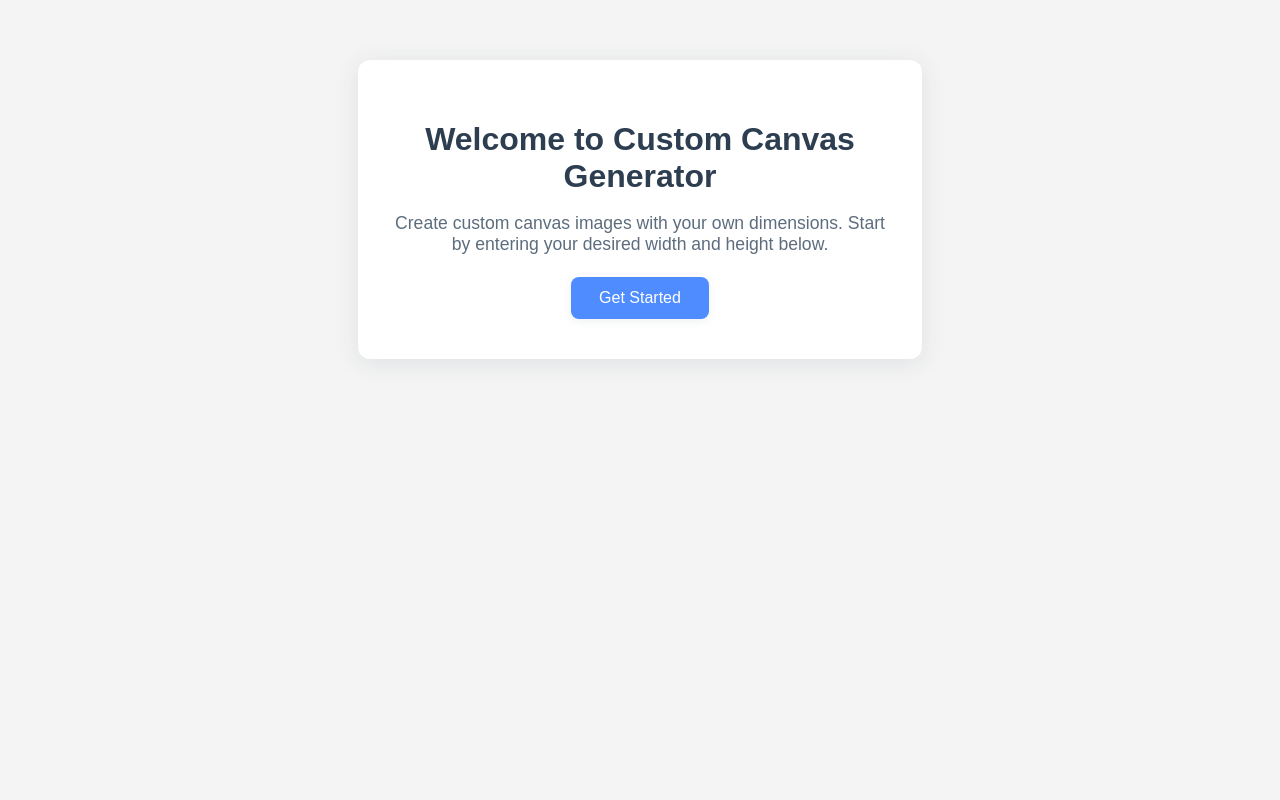
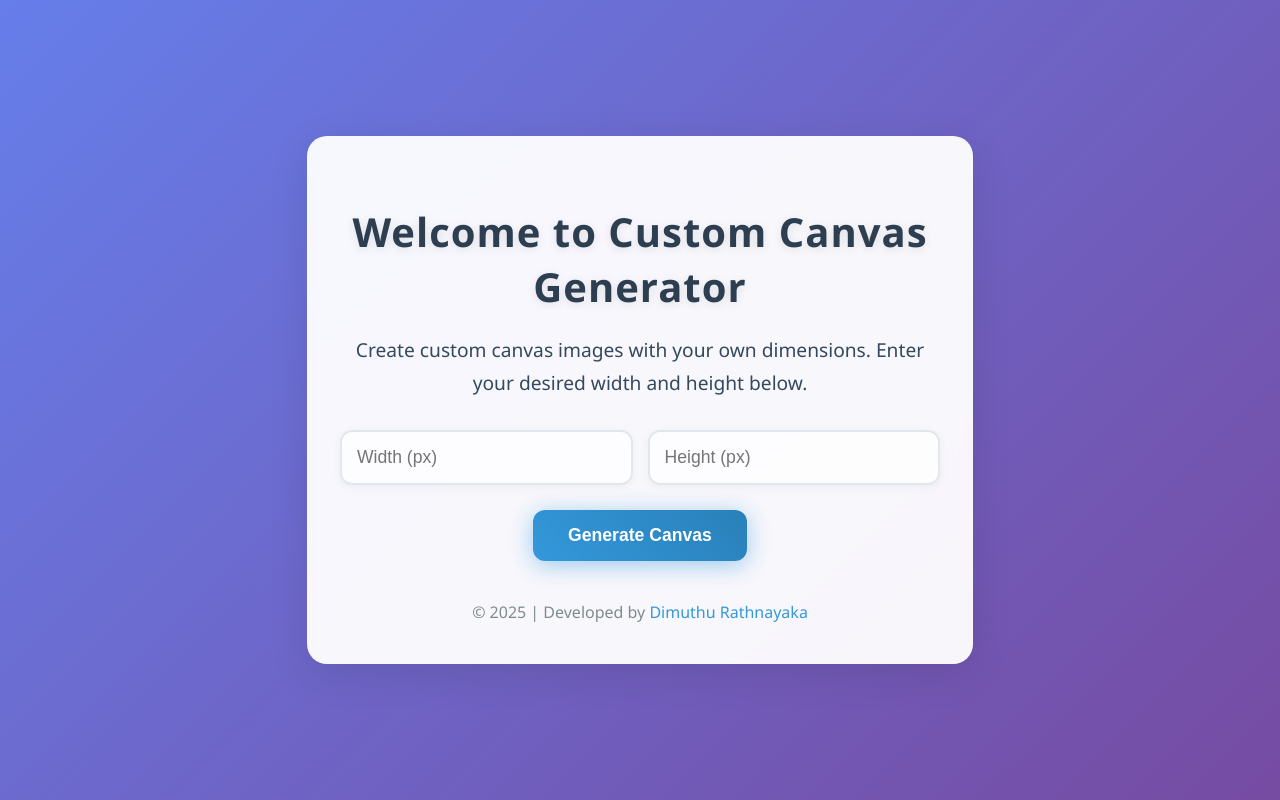
Before and after one commit to dimuthulk/Custom-Canvas-Generator, a Flask app: page / in a window 1280 px wide. Run offline with Flask 3, Linux system fonts and the light colour scheme.

Commit message:
some styles app

```diff
--- a/templates/index.html
+++ b/templates/index.html
@@ -3,58 +3,205 @@
 <head>
     <meta charset="UTF-8">
     <meta name="viewport" content="width=device-width, initial-scale=1.0">
-    <title>Custom Canvas Generator</title>
+    <title>Custom Canvas Generator | Create Custom Canvas Images Online</title>
+    <meta name="description" content="Generate custom canvas images with your own dimensions instantly. Easy, fast, and free online canvas generator for designers and developers.">
+    <meta name="keywords" content="canvas generator, custom canvas, image generator, online canvas, design tool, free canvas, canvas dimensions">
+    <meta name="author" content="Dimuthu Rathnayaka">
+    <meta property="og:title" content="Custom Canvas Generator">
+    <meta property="og:description" content="Create custom canvas images with your own dimensions. Start designing now!">
+    <meta property="og:type" content="website">
+    <meta property="og:url" content="https://dimuthulk.dev/">
+    <meta property="og:image" content="https://dimuthulk.dev/static/canvas-preview.png">
+    <link rel="canonical" href="https://dimuthulk.dev/">
+    <!-- Favicons provided from templates/favicon_io served via /favicon/ route -->
+    <link rel="apple-touch-icon" sizes="180x180" href="/favicon/apple-touch-icon.png">
+    <link rel="icon" type="image/png" sizes="32x32" href="/favicon/favicon-32x32.png">
+    <link rel="icon" type="image/png" sizes="16x16" href="/favicon/favicon-16x16.png">
+    <link rel="manifest" href="/favicon/site.webmanifest">
     <style>
         body {
-            font-family: Arial, sans-serif;
-            background: #f4f4f4;
+            font-family: 'Segoe UI', 'Roboto', Arial, sans-serif;
+            background: linear-gradient(135deg, #667eea 0%, #764ba2 100%);
             margin: 0;
             padding: 0;
+            min-height: 100vh;
+            display: flex;
+            align-items: center;
+            justify-content: center;
+            animation: fadeIn 1.5s ease-in-out;
         }
         .container {
-            max-width: 500px;
-            margin: 60px auto;
-            background: #fff;
+            max-width: 600px;
+            width: 95vw;
+            margin: 20px auto;
+            background: rgba(255, 255, 255, 0.95);
+            backdrop-filter: blur(10px);
             padding: 40px 32px;
-            border-radius: 12px;
-            box-shadow: 0 4px 24px rgba(44, 62, 80, 0.10);
+            border-radius: 20px;
+            box-shadow: 0 10px 40px rgba(0, 0, 0, 0.1);
             text-align: center;
+            transition: all 0.3s ease;
+            border: 1px solid rgba(255, 255, 255, 0.2);
+        }
+        .container:hover {
+            transform: translateY(-5px);
+            box-shadow: 0 20px 60px rgba(0, 0, 0, 0.15);
         }
         h1 {
-            color: #2d3e50;
-            font-size: 2rem;
-            margin-bottom: 16px;
+            color: #2c3e50;
+            font-size: 2.5rem;
+            margin-bottom: 20px;
+            letter-spacing: 1px;
+            font-weight: 700;
+            text-shadow: 0 2px 10px rgba(0,0,0,0.1);
+            animation: slideIn 1s ease-out;
         }
         p {
-            color: #5d6d7e;
+            color: #34495e;
+            font-size: 1.2rem;
+            margin-bottom: 30px;
+            line-height: 1.7;
+            animation: slideIn 1.2s ease-out;
+        }
+        form {
+            display: flex;
+            flex-wrap: wrap;
+            justify-content: center;
+            gap: 15px;
+            margin-bottom: 30px;
+        }
+        input[type="number"] {
+            flex: 1 1 150px;
+            min-width: 120px;
+            padding: 15px;
+            border: 2px solid #e1e8ed;
+            border-radius: 12px;
             font-size: 1.1rem;
-            margin-bottom: 22px;
+            background: rgba(255, 255, 255, 0.8);
+            transition: all 0.3s ease;
+            box-shadow: 0 2px 10px rgba(0,0,0,0.05);
+        }
+        input[type="number"]:focus {
+            border-color: #3498db;
+            outline: none;
+            box-shadow: 0 0 0 3px rgba(52, 152, 219, 0.2);
+            transform: scale(1.02);
         }
         .button {
             display: inline-block;
-            padding: 12px 28px;
-            background: #4f8cff;
+            padding: 15px 35px;
+            background: linear-gradient(45deg, #3498db, #2980b9);
             color: #fff;
             border: none;
-            border-radius: 8px;
-            font-size: 1rem;
-            font-weight: 500;
+            border-radius: 12px;
+            font-size: 1.1rem;
+            font-weight: 600;
             cursor: pointer;
+            box-shadow: 0 4px 15px rgba(52, 152, 219, 0.3);
+            transition: all 0.3s ease;
             text-decoration: none;
-            box-shadow: 0 2px 8px rgba(44, 62, 80, 0.08);
-            transition: background 0.2s, box-shadow 0.2s;
+            margin-top: 10px;
+            animation: pulse 2s infinite;
         }
         .button:hover {
-            background: #38c6ff;
-            box-shadow: 0 4px 16px rgba(44, 62, 80, 0.16);
+            background: linear-gradient(45deg, #2980b9, #3498db);
+            box-shadow: 0 6px 20px rgba(52, 152, 219, 0.4);
+            transform: translateY(-2px) scale(1.05);
+        }
+        .footer {
+            margin-top: 40px;
+            text-align: center;
+            color: #7f8c8d;
+            font-size: 1rem;
+            animation: fadeInUp 1.5s ease-out;
+        }
+        .footer a {
+            color: #3498db;
+            text-decoration: none;
+            font-weight: 500;
+            transition: color 0.3s ease;
+        }
+        .footer a:hover {
+            color: #2980b9;
+            text-decoration: underline;
+        }
+        @media (max-width: 768px) {
+            .container {
+                padding: 30px 20px;
+                max-width: 95vw;
+            }
+            h1 {
+                font-size: 2rem;
+            }
+            p {
+                font-size: 1.1rem;
+            }
+            form {
+                flex-direction: column;
+                gap: 10px;
+            }
+            input[type="number"] {
+                width: 100%;
+                margin-bottom: 10px;
+            }
+            .button {
+                width: 100%;
+                padding: 15px;
+            }
+        }
+        @media (max-width: 480px) {
+            .container {
+                padding: 20px 15px;
+                border-radius: 15px;
+            }
+            h1 {
+                font-size: 1.8rem;
+            }
+            p {
+                font-size: 1rem;
+            }
+            input[type="number"] {
+                padding: 12px;
+                font-size: 1rem;
+            }
+            .button {
+                padding: 12px;
+                font-size: 1rem;
+            }
+            .footer {
+                font-size: 0.9rem;
+            }
+        }
+        @keyframes fadeIn {
+            from { opacity: 0; }
+            to { opacity: 1; }
+        }
+        @keyframes slideIn {
+            from { transform: translateY(30px); opacity: 0; }
+            to { transform: translateY(0); opacity: 1; }
+        }
+        @keyframes fadeInUp {
+            from { transform: translateY(20px); opacity: 0; }
+            to { transform: translateY(0); opacity: 1; }
+        }
+        @keyframes pulse {
+            0% { box-shadow: 0 4px 15px rgba(52, 152, 219, 0.3); }
+            50% { box-shadow: 0 4px 25px rgba(52, 152, 219, 0.5); }
+            100% { box-shadow: 0 4px 15px rgba(52, 152, 219, 0.3); }
         }
     </style>
 </head>
 <body>
     <div class="container">
         <h1>Welcome to Custom Canvas Generator</h1>
-        <p>Create custom canvas images with your own dimensions. Start by entering your desired width and height below.</p>
-        <a href="/50/50" class="button">Get Started</a>
+        <p>Create custom canvas images with your own dimensions. Enter your desired width and height below.</p>
+        <form action="" method="get" onsubmit="event.preventDefault(); window.location.href='/' + document.getElementById('width').value + '/' + document.getElementById('height').value;">
+            <input type="number" id="width" name="width" min="1" placeholder="Width (px)" required>
+            <input type="number" id="height" name="height" min="1" placeholder="Height (px)" required>
+            <button type="submit" class="button">Generate Canvas</button>
+        </form>
+        <div class="footer">
+            &copy; 2025 | Developed by
+            <a href="https://www.linkedin.com/in/dimuthu-rathnayaka" target="_blank">Dimuthu Rathnayaka</a>
+        </div>
     </div>
-</body>
-</html>
```
Also changed, not shown: templates/favicon_io/README.txt (added), templates/favicon_io/android-chrome-192x192.png (added), templates/favicon_io/android-chrome-512x512.png (added), templates/favicon_io/apple-touch-icon.png (added), templates/favicon_io/favicon-16x16.png (added), templates/favicon_io/favicon-32x32.png (added), templates/favicon_io/favicon.ico (added), templates/favicon_io/site.webmanifest (added), templates/style.css (added).
